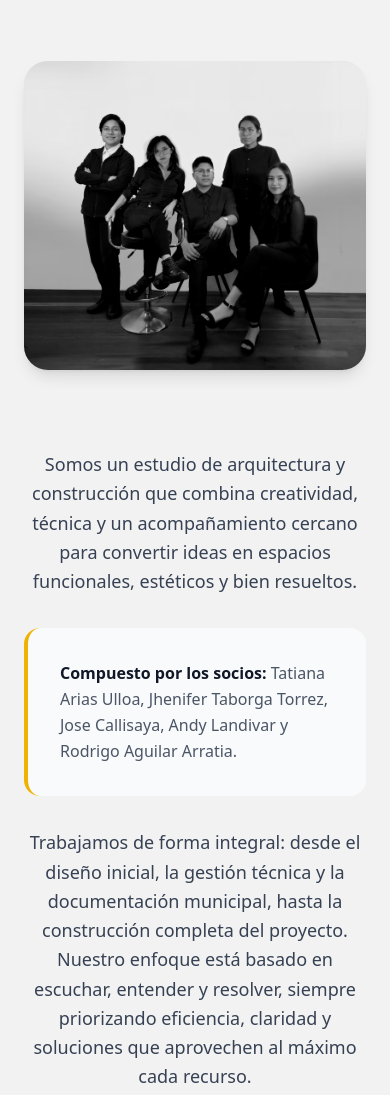
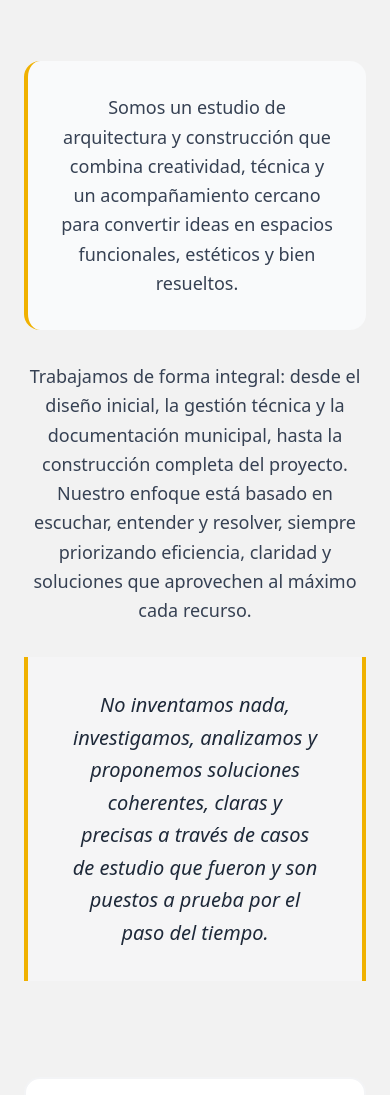
Before and after one commit to JhamilTaborga/reforma3, an Astro site: page / in a window 390 px wide. Shown: the part 3803-4898 px from the top of the page. Built offline with nearby package versions, Linux system fonts and the light colour scheme; Astro itself is replaced by a stand-in of ours.

Commit message:
Quitamos la fotografía del equipo y agregamos un pequeño detalle al componente para que tenga un mejor diseño

```diff
--- a/src/components/AboutUs2.astro
+++ b/src/components/AboutUs2.astro
@@ -12,9 +12,9 @@
   </div>
 
   <!-- Imagen del equipo -->
-  <div class="mb-20 max-w-4xl mx-auto">
+  <!-- <div class="mb-20 max-w-4xl mx-auto">
     <div class="overflow-hidden rounded-3xl bg-gray-200 shadow-lg group relative">
-      <!-- Borde decorativo sutil -->
+
       <div class="absolute inset-0 rounded-3xl ring-1 ring-inset ring-yellow-500/10"></div>
 
       <picture>
@@ -28,20 +28,24 @@
         >
       </picture>
     </div>
-  </div>
+  </div> -->
 
   <!-- Descripción principal -->
   <div class="max-w-3xl mx-auto mb-24 space-y-8">
-    <p class="text-lg md:text-xl text-gray-700 leading-relaxed text-center">
+    <!-- <p class="text-lg md:text-xl text-gray-700 leading-relaxed text-center">
       Somos un estudio de arquitectura y construcción que combina creatividad, técnica y un
       acompañamiento cercano para convertir ideas en espacios funcionales, estéticos y bien resueltos.
-    </p>
+    </p> -->
 
     <!-- Socios con detalles amarillos -->
     <div class="bg-gray-50 rounded-2xl p-8 border-l-4 border-yellow-500">
       <p class="text-base text-gray-600 leading-relaxed">
-        <span class="font-semibold text-gray-900">Compuesto por los socios:</span> Tatiana Arias Ulloa,
-        Jhenifer Taborga Torrez, Jose Callisaya, Andy Landivar y Rodrigo Aguilar Arratia.
+        <!-- <span class="font-semibold text-gray-900">Compuesto por los socios:</span> Tatiana Arias Ulloa,
+        Jhenifer Taborga Torrez, Jose Callisaya, Andy Landivar y Rodrigo Aguilar Arratia. -->
+        <p class="text-lg md:text-xl text-gray-700 leading-relaxed text-center">
+          Somos un estudio de arquitectura y construcción que combina creatividad, técnica y un
+          acompañamiento cercano para convertir ideas en espacios funcionales, estéticos y bien resueltos.
+        </p>
       </p>
     </div>
 
@@ -53,7 +57,7 @@
     </p>
 
     <!-- Quote destacada -->
-    <div class="relative py-8 px-4">
+    <div class="bg-gray-50/50 relative py-8 px-4">
       <!-- Línea izquierda -->
       <div class="absolute left-0 top-0 bottom-0 w-1 bg-yellow-500"></div>
 
```
